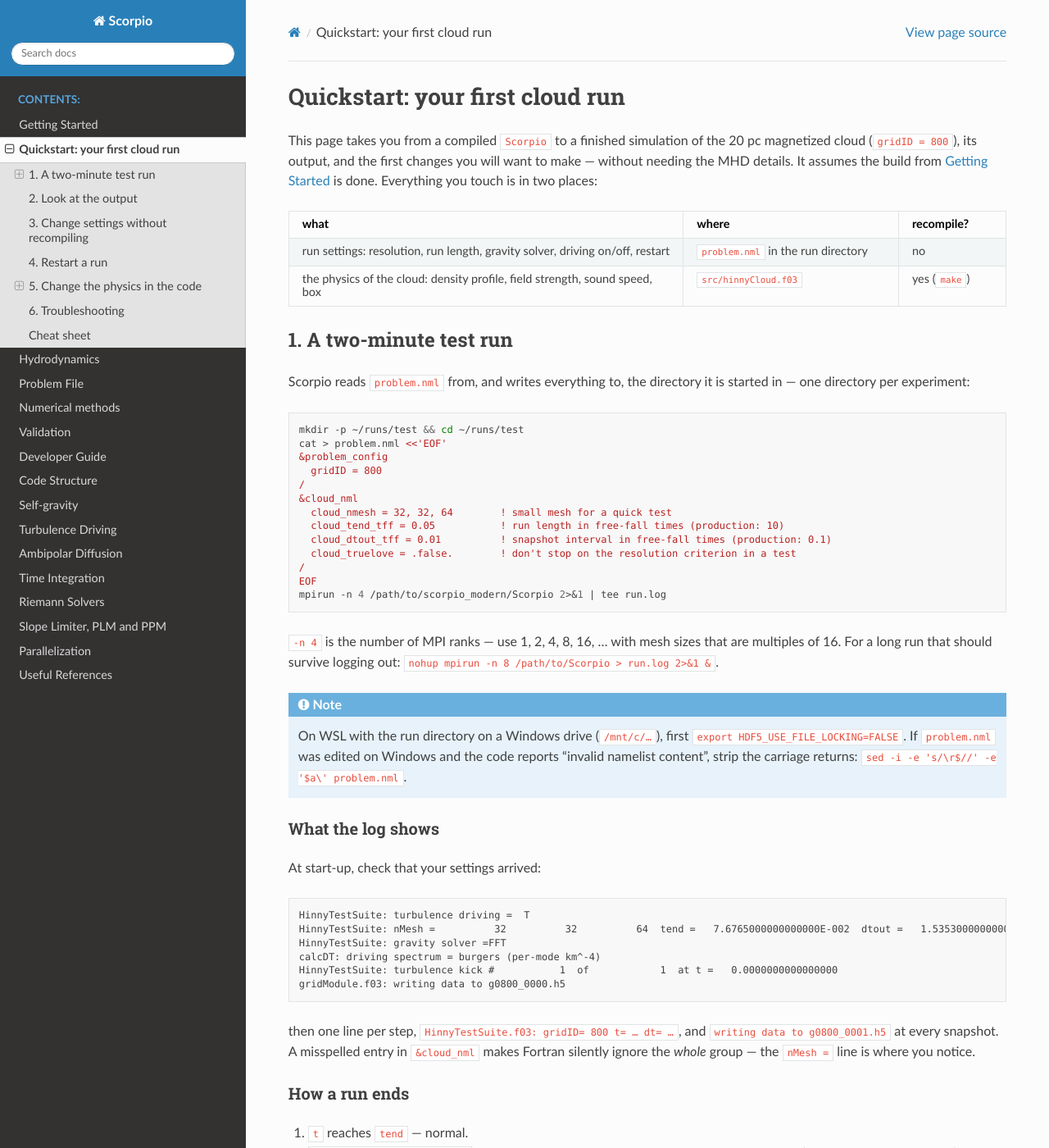
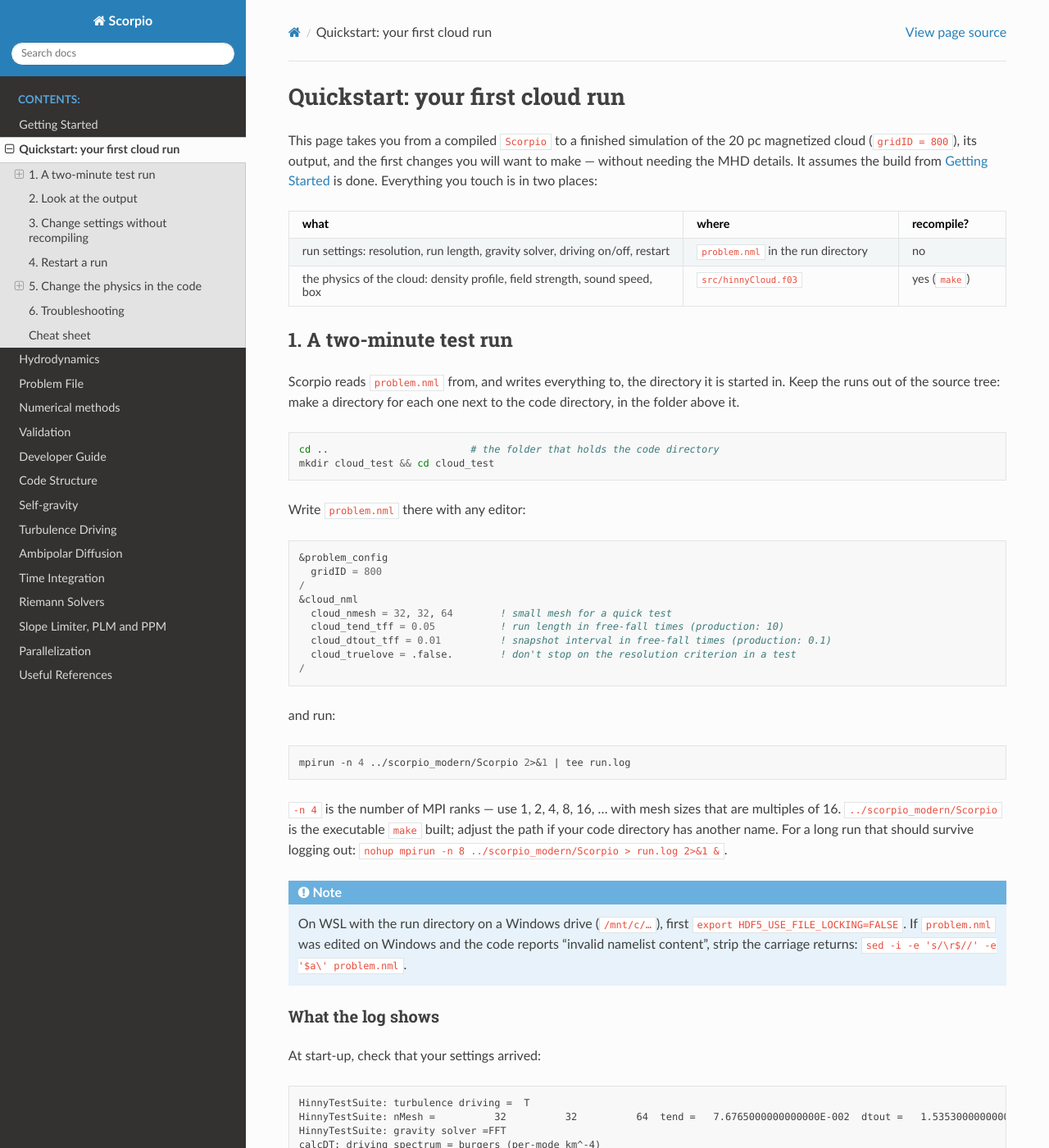
Before and after one commit to holam1hk/Scorpio-Docs, a Sphinx documentation site: the page built from docs/source/quickstart.rst, in a window 1280 px wide and 1400 px high. Shown: the whole window at 82% size. Built offline with Sphinx 7.4.7 and the Read the Docs theme 3.1.0, drawn with Linux system fonts in a browser that asks for light colours; some of the changed text lies outside the part shown.

Commit message:
Quickstart: run directories next to the code, not under $HOME
Replace `mkdir -p ~/runs/test && cd ~/runs/test` with a directory created in
the folder that holds the code directory (`cd .. && mkdir cloud_test`), so
runs stay out of the source tree without inventing a path in the user's home
directory; the executable is then the short relative `../scorpio_modern/Scorpio`.
problem.nml is shown as a file to write rather than a printf one-liner, and
the cheat sheet follows the same pattern.

Co-Authored-By: Claude Opus 5 <noreply@anthropic.com>

```diff
--- a/docs/source/quickstart.rst
+++ b/docs/source/quickstart.rst
@@ -28,12 +28,18 @@ touch is in two places:
 ========================
 
 Scorpio reads ``problem.nml`` from, and writes everything to, the directory
-it is started in — one directory per experiment:
+it is started in. Keep the runs out of the source tree: make a directory for
+each one next to the code directory, in the folder above it.
 
 .. code-block:: bash
 
-   mkdir -p ~/runs/test && cd ~/runs/test
-   cat > problem.nml <<'EOF'
+   cd ..                        # the folder that holds the code directory
+   mkdir cloud_test && cd cloud_test
+
+Write ``problem.nml`` there with any editor:
+
+.. code-block:: fortran
+
    &problem_config
      gridID = 800
    /
@@ -43,12 +49,18 @@ it is started in — one directory per experiment:
      cloud_dtout_tff = 0.01          ! snapshot interval in free-fall times (production: 0.1)
      cloud_truelove = .false.        ! don't stop on the resolution criterion in a test
    /
-   EOF
-   mpirun -n 4 /path/to/scorpio_modern/Scorpio 2>&1 | tee run.log
+
+and run:
+
+.. code-block:: bash
+
+   mpirun -n 4 ../scorpio_modern/Scorpio 2>&1 | tee run.log
 
 ``-n 4`` is the number of MPI ranks — use 1, 2, 4, 8, 16, … with mesh sizes
-that are multiples of 16. For a long run that should survive logging out:
-``nohup mpirun -n 8 /path/to/Scorpio > run.log 2>&1 &``.
+that are multiples of 16. ``../scorpio_modern/Scorpio`` is the executable
+``make`` built; adjust the path if your code directory has another name. For
+a long run that should survive logging out:
+``nohup mpirun -n 8 ../scorpio_modern/Scorpio > run.log 2>&1 &``.
 
 .. note::
    On WSL with the run directory on a Windows drive (``/mnt/c/…``), first
@@ -389,19 +401,17 @@ Cheat sheet
 
 .. code-block:: bash
 
-   # build (after every edit in src/)
-   cd /path/to/scorpio_modern && make
+   # build, in the code directory (after every edit in src/)
+   make
 
-   # run
-   mkdir -p ~/runs/exp1 && cd ~/runs/exp1
-   printf '&problem_config\n  gridID = 800\n/\n&cloud_nml\n  cloud_nmesh = 64, 64, 128\n/\n' > problem.nml
+   # a run directory next to the code directory, with its own problem.nml
+   cd .. && mkdir exp1 && cd exp1
    export HDF5_USE_FILE_LOCKING=FALSE          # WSL on /mnt only
-   mpirun -n 4 /path/to/scorpio_modern/Scorpio 2>&1 | tee run.log
+   mpirun -n 4 ../scorpio_modern/Scorpio 2>&1 | tee run.log
 
    # watch
    grep "t=" run.log | tail -3
    ls g0800_*.h5 | wc -l
 
-   # continue a stopped run from its last snapshot (here #42), same directory
-   printf '&problem_config\n  gridID = 800\n/\n&cloud_nml\n  cloud_restart = .true.\n  cloud_fstart = 42\n/\n' > problem.nml
-   mpirun -n 4 /path/to/scorpio_modern/Scorpio 2>&1 | tee -a run.log
+   # continue a stopped run: add cloud_restart/cloud_fstart to problem.nml, same directory
+   mpirun -n 4 ../scorpio_modern/Scorpio 2>&1 | tee -a run.log
```
